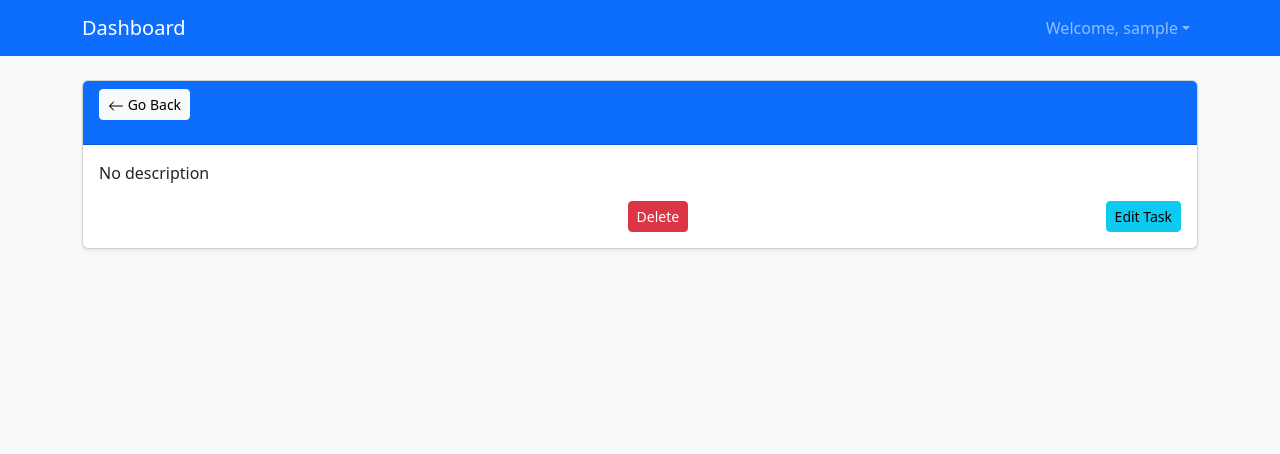
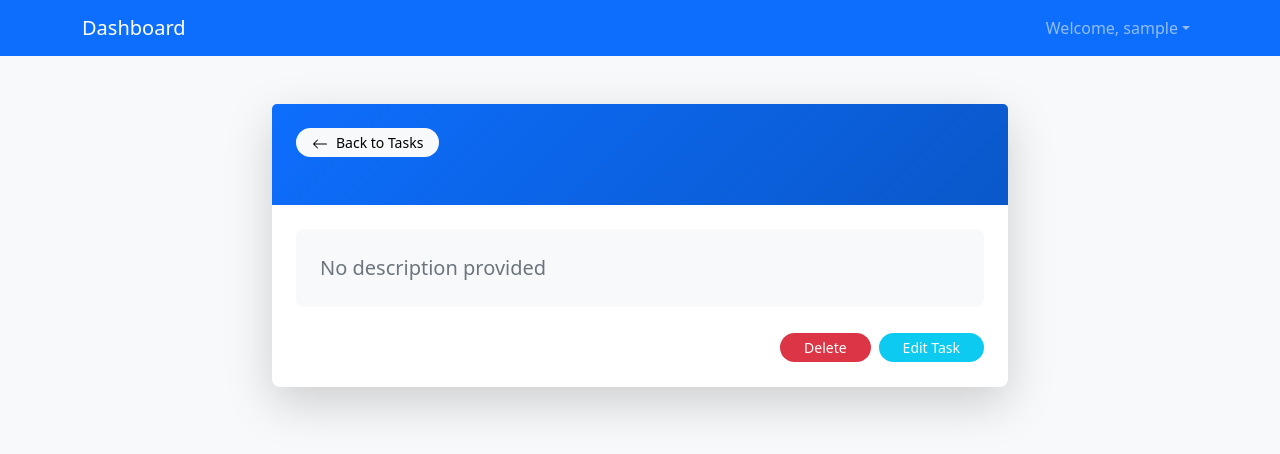
Before and after one commit to sohrab-pro/task-frontend, a React (Create React App) app: page /task/1 in a window 1280 px wide. Shown: the top 454 px of the page. Built offline with nearby package versions, Linux system fonts and the light colour scheme; no server answers; sample sign-in values are in the browser's storage.

Commit message:
added delete functionality

```diff
--- a/src/components/ViewTask.js
+++ b/src/components/ViewTask.js
@@ -7,6 +7,7 @@ const ViewTask = () => {
 	const navigate = useNavigate();
 	const [task, setTask] = useState({});
 	const [color, setColor] = useState("");
+	const [showDeleteModal, setShowDeleteModal] = useState(false);
 
 	useEffect(() => {
 		const id = window.location.pathname.split("/").pop();
@@ -31,58 +32,98 @@ const ViewTask = () => {
 			.catch((error) => console.log(error));
 	}, []);
 
+	const deleteTask = () => {
+		fetch(`${API_BASE_URL}/tasks/${task.id}/`, {
+			method: "DELETE",
+			headers: {
+				"Content-Type": "application/json",
+				Authorization: `Token ${localStorage.getItem("token")}`,
+			},
+		})
+			.then((response) => {
+				console.log(response.status);
+				if (response.status === 204) {
+					navigate(-1);
+				}
+				return response.json();
+			})
+			.then((data) => {})
+			.catch((error) => console.log(error));
+	};
+
+	const handleModalClose = () => {
+		document.body.classList.remove("modal-open");
+		setShowDeleteModal(false);
+	};
+
+	const handleModalOpen = () => {
+		document.body.classList.add("modal-open");
+		setShowDeleteModal(true);
+	};
+
+	const handleDeleteConfirm = () => {
+		deleteTask();
+		handleModalClose();
+	};
+
 	return (
 		<div className="min-vh-100 bg-light">
 			<Navbar navigate={navigate} />
-			<div className="container py-4">
-				<div className="row">
-					<div className="col-sm-12">
-						<div className="card shadow-sm">
-							<div className="card-header bg-primary text-white">
-								<div className="row">
-									<div className="col-12">
+			<div className="container py-5">
+				<div className="row justify-content-center">
+					<div className="col-lg-8 col-md-10">
+						<div className="card border-0 shadow-lg rounded-3">
+							<div
+								className="card-header border-0 bg-primary text-white p-4"
+								style={{
+									background:
+										"linear-gradient(135deg, #0d6efd 0%, #0a58ca 100%)",
+								}}>
 								<button
-											className="btn btn-light btn-sm"
+									className="btn btn-light btn-sm rounded-pill px-3 hover-lift"
 									onClick={() => navigate(-1)}>
 									<svg
 										xmlns="http://www.w3.org/2000/svg"
 										width="16"
 										height="16"
 										fill="currentColor"
-												className="bi bi-arrow-left"
+										className="bi bi-arrow-left me-2"
 										viewBox="0 0 16 16">
 										<path
 											fillRule="evenodd"
 											d="M15 8a.5.5 0 0 0-.5-.5H2.707l3.147-3.146a.5.5 0 1 0-.708-.708l-4 4a.5.5 0 0 0 0 .708l4 4a.5.5 0 0 0 .708-.708L2.707 8.5H14.5A.5.5 0 0 0 15 8"
 										/>
-											</svg>{" "}
-											Go Back
+									</svg>
+									Back to Tasks
 								</button>
-										<h5 className="card-title fs-3 mb-0 mt-3">
+								<h5 className="card-title display-6 fw-bold mb-0 mt-4">
 									{task.title}
 								</h5>
 							</div>
-								</div>
-							</div>
-							<div className="card-body">
-								<p className="card-text">
+							<div className="card-body p-4">
+								<div className="bg-light rounded-3 p-4 mb-4">
+									<p className="card-text fs-5 text-secondary mb-0">
 										{task.description
 											? task.description
-										: "No description"}
+											: "No description provided"}
 									</p>
-								<div className="d-flex justify-content-between align-items-center mt-3">
+								</div>
+								<div className="d-flex justify-content-between align-items-center flex-wrap gap-3">
 									<div
-										className={`badge ${color} text-white fs-6`}>
-										{task.status == "completed"
+										className={`badge ${color} text-white px-4 py-2 rounded-pill fs-6`}>
+										{task.status === "completed"
 											? "Completed"
-											: task.status == "pending"
+											: task.status === "pending"
 											? "Pending"
 											: "In Progress"}
 									</div>
-									<button className="btn btn-danger btn-sm">
+									<div className="d-flex gap-2">
+										<button
+											onClick={handleModalOpen}
+											className="btn btn-danger btn-sm rounded-pill px-4 hover-lift">
 											Delete
 										</button>
-									<button className="btn btn-info btn-sm">
+										<button className="btn btn-info btn-sm text-white rounded-pill px-4 hover-lift">
 											Edit Task
 										</button>
 									</div>
@@ -92,6 +133,96 @@ const ViewTask = () => {
 					</div>
 				</div>
 			</div>
+
+			{showDeleteModal && (
+				<>
+					<div
+						className="modal-backdrop show"
+						onClick={handleModalClose}></div>
+					<div
+						className="modal show"
+						style={{ display: "block" }}
+						onClick={handleModalClose}>
+						<div
+							className="modal-dialog modal-dialog-centered"
+							onClick={(e) => e.stopPropagation()}>
+							<div className="modal-content border-0 shadow">
+								<div className="modal-header border-0 bg-danger text-white">
+									<h5 className="modal-title">
+										Confirm Delete
+									</h5>
+									<button
+										type="button"
+										className="btn-close btn-close-white"
+										onClick={handleModalClose}></button>
+								</div>
+								<div className="modal-body p-4">
+									<p className="mb-0">
+										Are you sure you want to delete this
+										task? This action cannot be undone.
+									</p>
+								</div>
+								<div className="modal-footer border-0">
+									<button
+										type="button"
+										className="btn btn-secondary rounded-pill px-4 hover-lift"
+										onClick={handleModalClose}>
+										Cancel
+									</button>
+									<button
+										type="button"
+										className="btn btn-danger rounded-pill px-4 hover-lift"
+										onClick={handleDeleteConfirm}>
+										Delete Task
+									</button>
+								</div>
+							</div>
+						</div>
+					</div>
+				</>
+			)}
+
+			<style>
+				{`
+                    .hover-lift {
+                        transition: all 0.2s ease;
+                    }
+                    .hover-lift:hover {
+                        transform: translateY(-2px);
+                    }
+                    .card {
+                        transition: transform 0.2s ease;
+                    }
+                    .card:hover {
+                        transform: translateY(-3px);
+                    }
+                    .badge {
+                        font-weight: 500;
+                    }
+                    .btn {
+                        border: none;
+                    }
+                    .modal-backdrop {
+                        position: fixed;
+                        top: 0;
+                        left: 0;
+                        width: 100%;
+                        height: 100%;
+                        background-color: rgba(0, 0, 0, 0.5);
+                        z-index: 1040;
+                    }
+                    .modal {
+                        z-index: 1045;
+                    }
+                    .modal-content {
+                        border-radius: 1rem;
+                    }
+                    .modal-header {
+                        border-radius: 1rem 1rem 0 0;
+                    }
+                `}
+			</style>
+		</div>
 	);
 };
 
```
Lines whose indentation alone changed are shown as unchanged.
